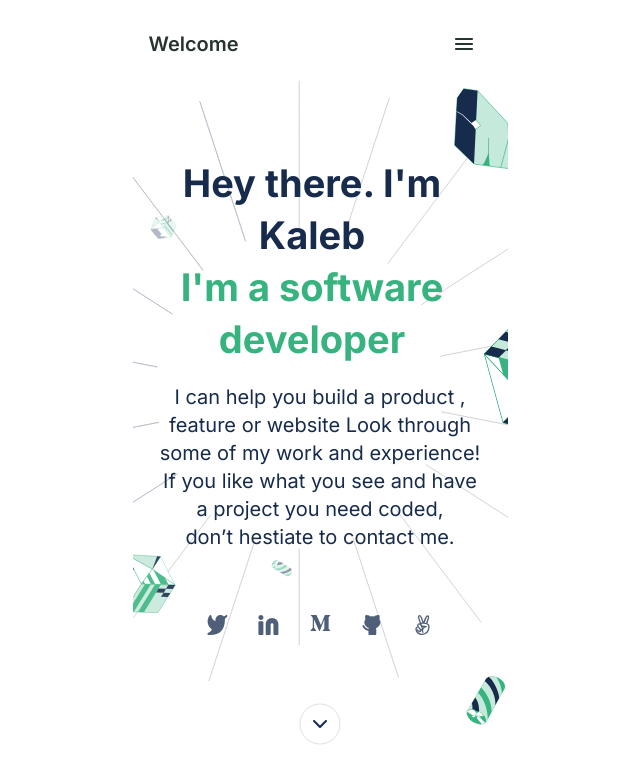
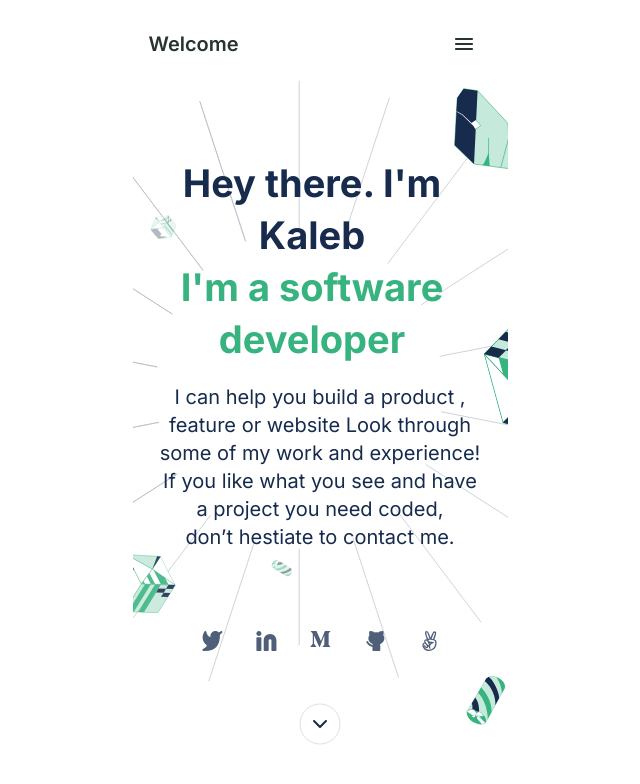
Before and after one commit to kalbek/Portfolio, a plain HTML site: page index.html in a window 1280 px wide. Shown: the whole page, without its empty margins (320-960 px from the left). Drawn offline with Linux system fonts and the light colour scheme.

Commit message:
Modify css and html files as per code review's feedback and correct lint errors

```diff
--- a/styles.css
+++ b/styles.css
@@ -4,8 +4,6 @@
 
 ul {
   list-style: none;
-  margin: 0rem;
-  padding: 0rem;
 }
 
 a {
@@ -17,11 +15,15 @@ body {
   margin: auto;
 }
 
+.social-media-icons {
+  margin-left: -2.4rem;
+}
+
 .social-media-icons li {
   display: flex;
   justify-content: center;
   float: left;
-  margin: 0 1rem;
+  margin: 0 1.1rem;
   width: 1.5vw;
 }
 
```
